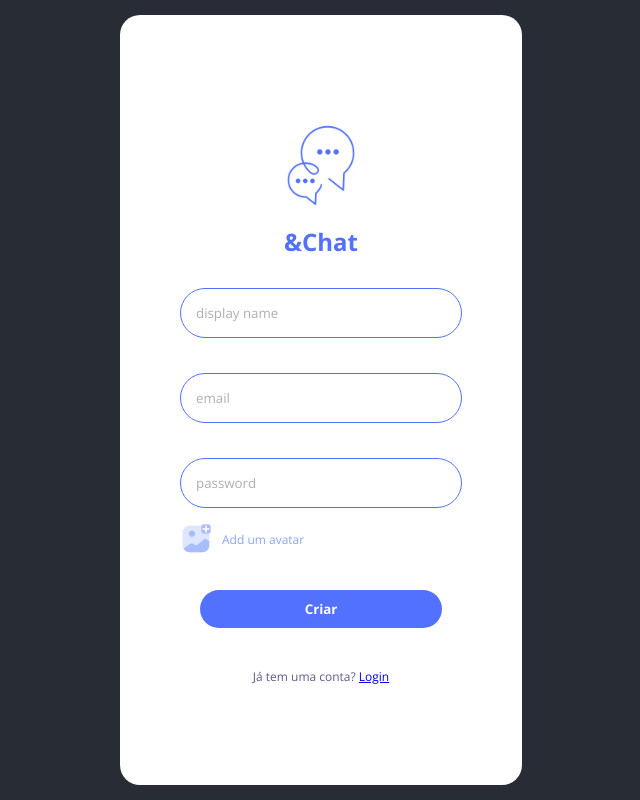
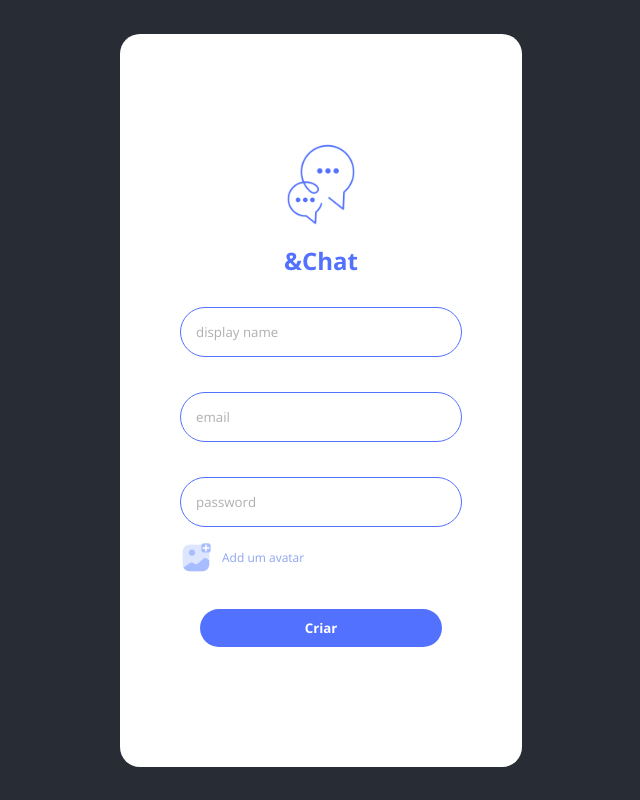
Before and after one commit to Bsachet/Chat, a React (Create React App) app in the folder echat/: page /register in a window 1280 px wide. Shown: the whole page, without its empty margins (319-959 px from the left). Built offline with nearby package versions, Linux system fonts and the light colour scheme; no server answers.

Commit message:
Add files via upload

```diff
--- a/echat/src/pages/Register.jsx
+++ b/echat/src/pages/Register.jsx
@@ -79,9 +79,7 @@ const Register = () => {
           {loading && "Uploading..."}
           {err && <span>Algo deu errado.</span>}
         </form>
-        <p>
-          Já tem uma conta? <Link to="/login">Login</Link>
-        </p>
+
       </div>
     </div>
   );
```
